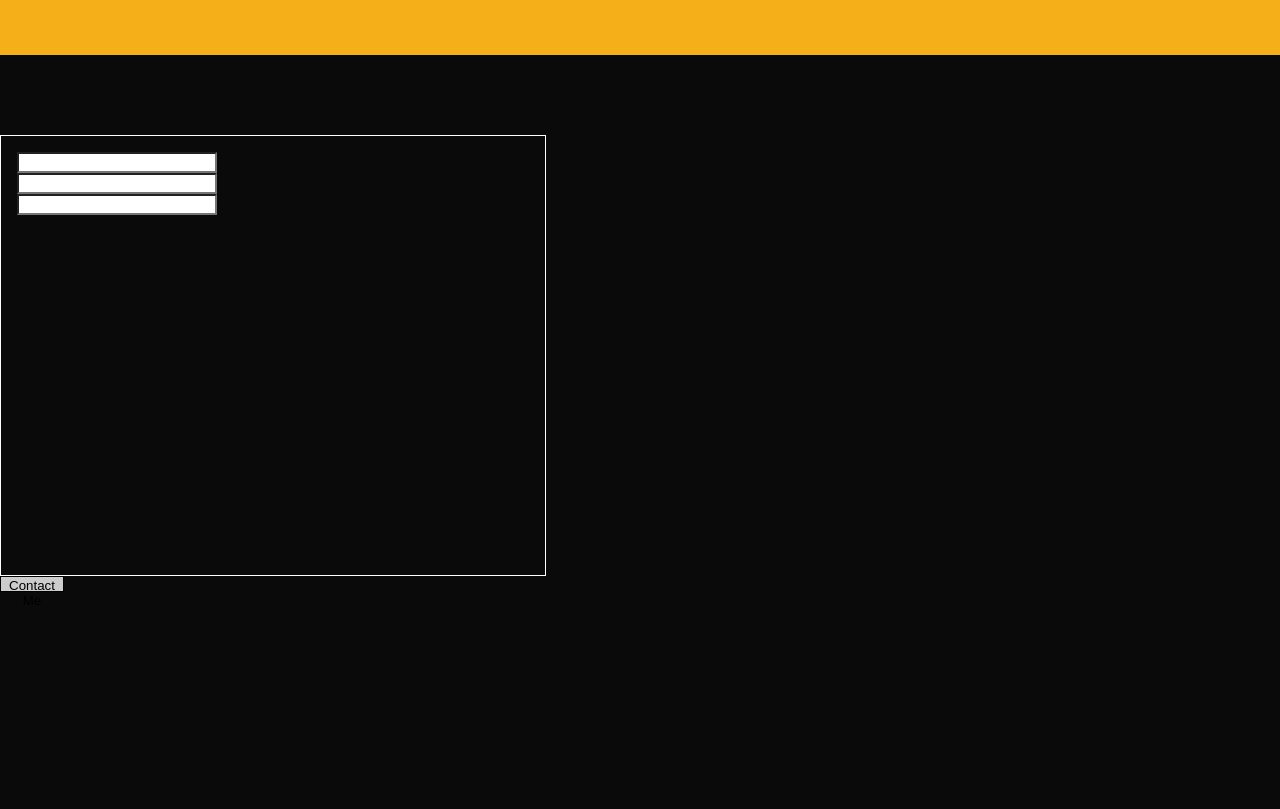
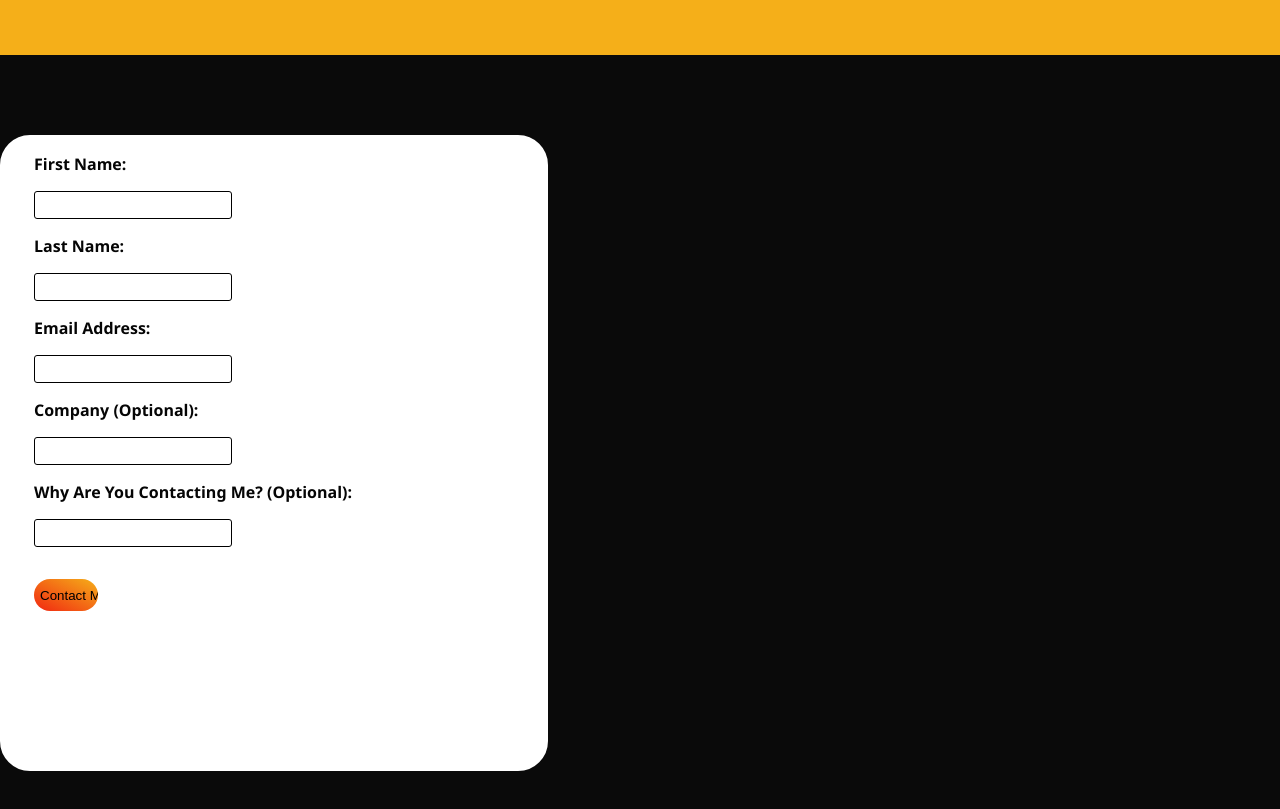
Before and after one commit to dandan-drori/My-Portfolio, a plain HTML site: page index.html in a window 1280 px wide. Shown: the part 2200-3009 px from the top of the page. Drawn offline with Linux system fonts and the light colour scheme; a script that the page names is missing.

Commit message:
fix contact form

```diff
--- a/index.html
+++ b/index.html
@@ -45,11 +45,13 @@
     </section>
     <section data-index="2" id="contact">
       <form action="submit">
-        <input type="text" name="fName" title="fName">
-        <input type="text" name="lName" title="lName">
-        <input type="email" name="email" title="email">
+        <label for="fName">First Name:</label><input type="text" name="fName" title="fName">
+        <label for="fName">Last Name:</label><input type="text" name="lName" title="lName">
+        <label for="fName">Email Address:</label><input type="email" name="email" title="email">
+        <label for="comapay">Company (Optional):</label><input type="text" name="company" title="company">
+        <label for="why">Why Are You Contacting Me? (Optional):</label><input type="text" name="why" title="why">
+        <input type="submit" value="Contact Me" class="submit">
       </form>
-      <button class="btn-contact">Contact Me</button>
     </section>
     <div id="modal" class="modal">
       <div class="modal-content">
--- a/index.js
+++ b/index.js
@@ -42,10 +42,11 @@ sections.forEach(section => {
 // modal //
 
 const modal = document.getElementById("modal");
-const btn = document.getElementsByClassName('btn-contact')[0];
+const submit = document.getElementsByClassName('submit')[0];
 const span = document.getElementsByClassName("close")[0];
 
-btn.onclick = function() {
+submit.onclick = function(e) {
+  e.preventDefault();
   modal.style.display = "block";
 }
 
--- a/styles.css
+++ b/styles.css
@@ -212,7 +212,6 @@ button:active {
   overflow: auto;
   background-color: rgb(0,0,0);
   background-color: rgba(0,0,0,0.4);
-  transition: all 5000ms ease-in-out;
 }
 
 .modal-content {
@@ -225,7 +224,6 @@ button:active {
   height: 55%;
   border-radius: 30px;
   font-size: larger;
-  transition: all 5000ms ease-in-out;
 }
 
 .close {
@@ -256,15 +254,45 @@ button:active {
   margin-bottom: 3rem;
 }
 
+form {
+  display: flex;
+  flex-direction: column;
+  border: 2px solid white;
+  max-width: 40vw;
+  max-height: 75vh;
+  padding: 1rem;
+  font-size: medium;
+  border-radius: 30px;
+  background-color: white;
+}
+
 input {
   background-color: #fff;
   max-width: 15vw;
+  height: 1.5rem;
+  margin: 1rem;
+  border-radius: 3px;
+  border: 1px solid black;
 }
 
-form {
-  display: flex;
-  flex-direction: column;
-  border: 1px solid white;
-  max-width: 40vw;
-  padding: 1rem;
+label {
+  margin-left: 1rem;
+  color: #050505;
 }
+
+.submit {
+  border-radius: 30px;
+  min-height: 2rem;
+  width: 5vw;
+  background-image: linear-gradient(to top right, #f12711, #f5af19);
+  border: none;
+  cursor: pointer;
+}
+
+.submit:focus {
+  outline: none;
+}
+
+.submit:active {
+  transform: scale(0.95);
+}
```
